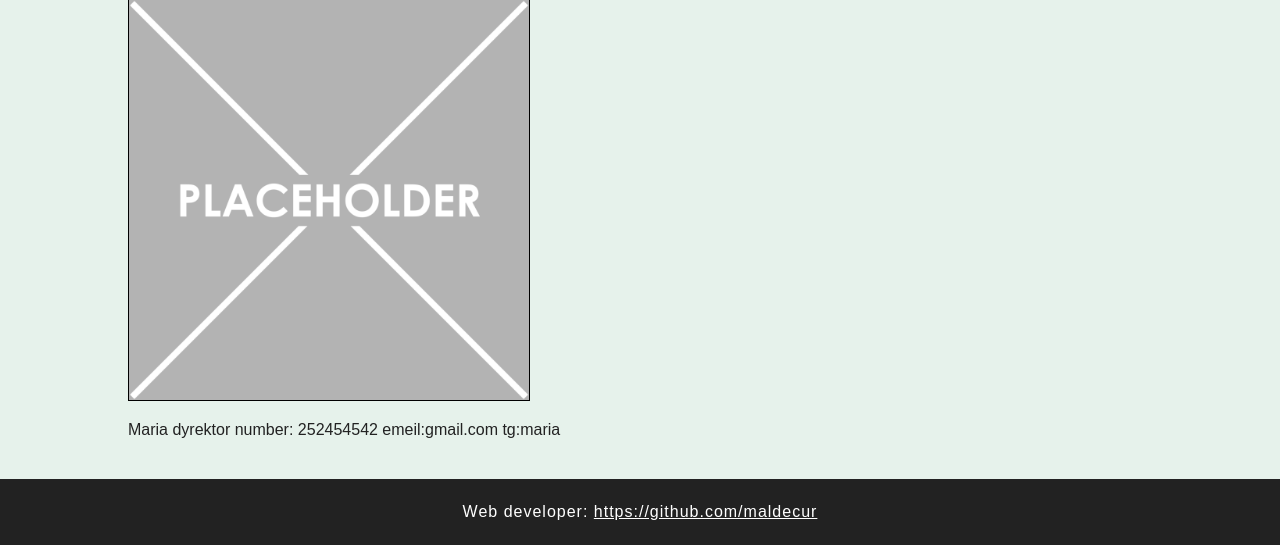
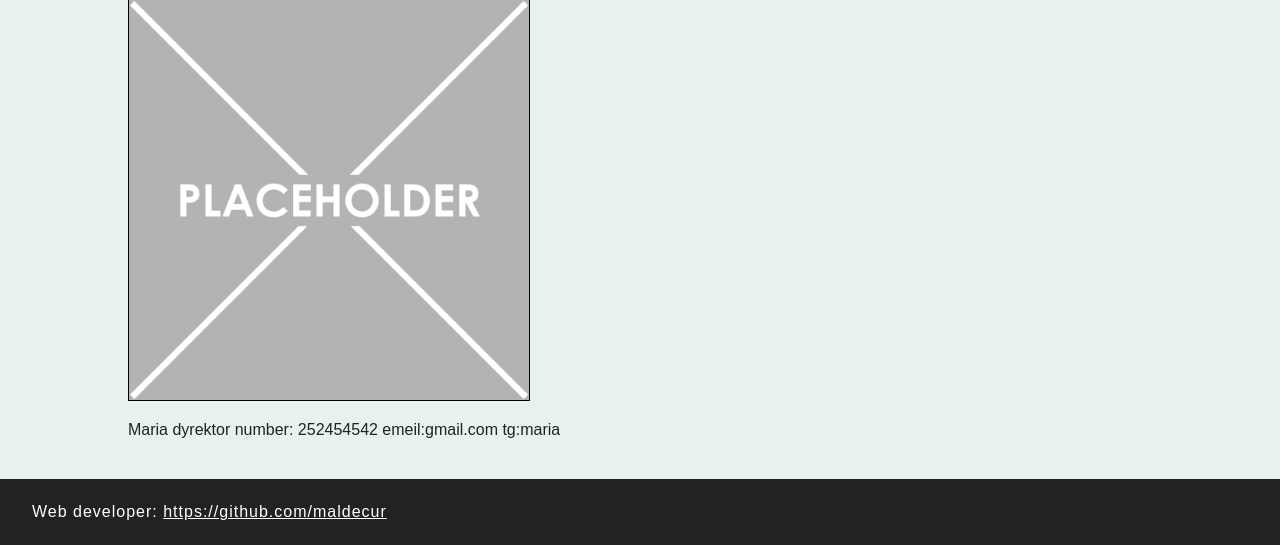
Before and after one commit to maldecur/ub.stjerne, a PHP site: page / in a window 1280 px wide. Shown: the part 1130-1675 px from the top of the page. Run offline with PHP 8.4, Linux system fonts and the light colour scheme.

Commit message:
Update style.css

```diff
--- a/style.css
+++ b/style.css
@@ -162,13 +162,16 @@
 footer {
     width: 100vw;
     left: 50%;
-    right: 0;
     margin-left: -50vw;
     position: relative;
+
     padding: 24px 0;
+    padding-left: 32px;   /* ⬅ отступ слева */
+
     background-color: #222;
     color: #fff;
-    text-align: center;
+
+    text-align: left;     /* ⬅ выравнивание влево */
     font-size: 1rem;
     margin-top: 40px;
     letter-spacing: 1px;
```
